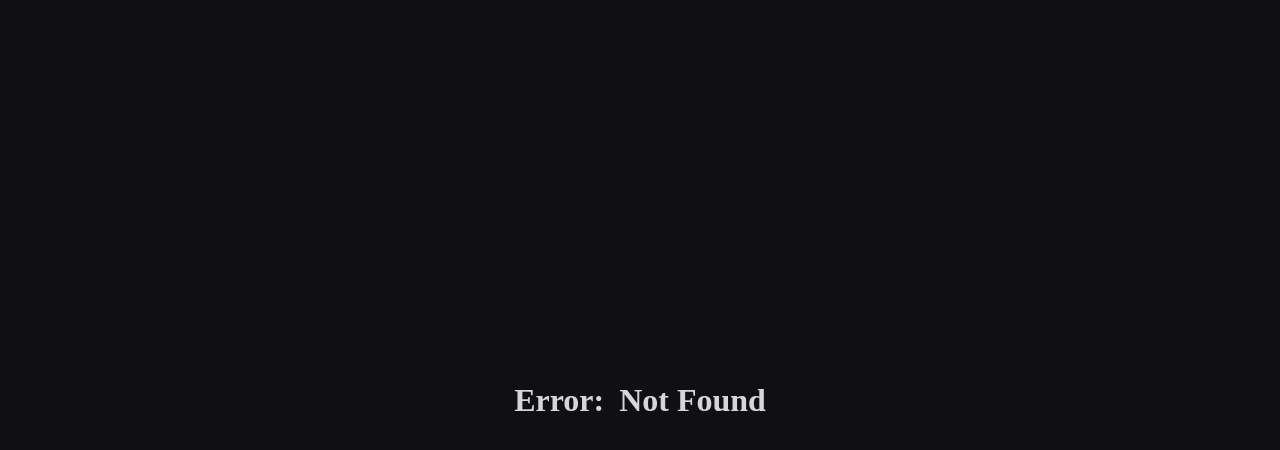
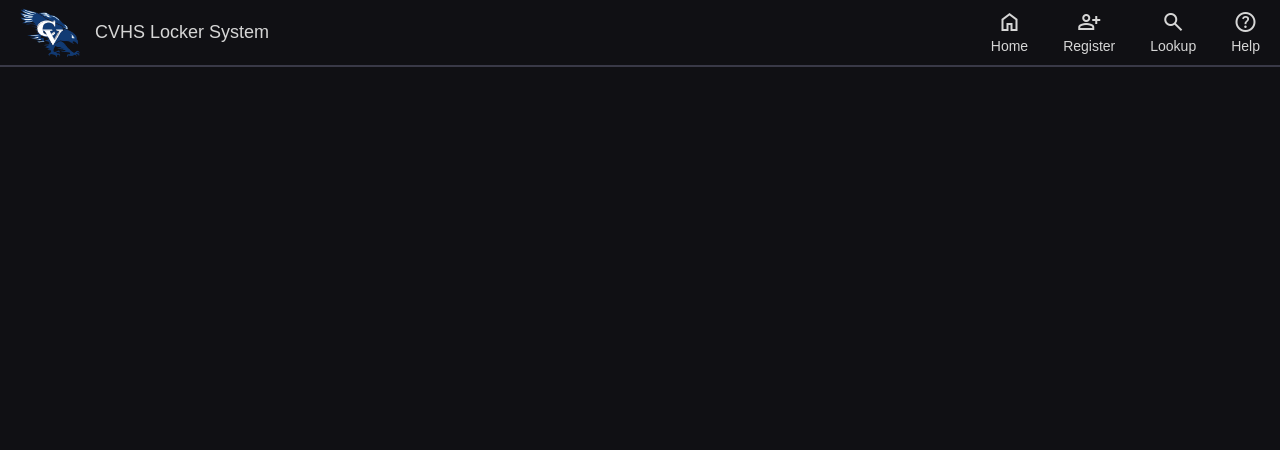
Before and after one commit to CVHS-student-sites/locker-frontend, a SvelteKit app: page /help in a window 1280 px wide. Before the commit this address had no page. Shown: the top 450 px of the page. Built offline with nearby package versions, Linux system fonts and the light colour scheme.

Commit message:
add help page

```diff
--- a/src/routes/(app)/test/+page.svelte
+++ b/src/routes/(app)/help/+page.svelte
@@ -3,7 +3,7 @@
 </script>
 
 <style>
-        :root {
+    :root {
         --text: #d6d6d6;
         --background: #101014;
         --primary: #0084ff;
@@ -11,16 +11,18 @@
         --accent: #577db2;
     }
 
-
     .main {
-        font-family: 'Montserrat', sans-serif;
-        background-color: var(--background);
         display: flex;
         flex-direction: column;
-        height: 100vh;
+        height: 100%;
         width: 100vw;
+        flex: 1;
+    }
+
+    .sub{
+        display: flex;
+        flex: 1;
     }
 </style>
 <div class="main">
-    <Topnav></Topnav>
 </div>
```
Also changed, not shown: src/routes/(app)/test/dash/+page.svelte (deleted, +0 -1 lines).
